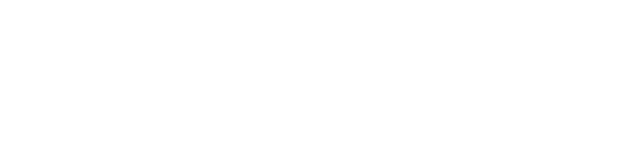
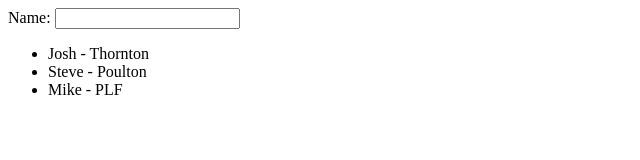
Before and after one commit to joshricha/60_angular, a plain HTML site: page index.html in a window 1280 px wide. Shown: the whole page, without its empty margins (0-640 px from the left). Drawn offline with nearby package versions, Linux system fonts and the light colour scheme.

Commit message:
Double data

```diff
--- a/index.html
+++ b/index.html
@@ -1,10 +1,18 @@
 <!DOCTYPE html>
-<html lang="en">
+<html lang="en" ng-app>
 <head>
   <meta charset="UTF-8">
-  <title>Document</title>
+  <title>Angular 60</title>
 </head>
-<body>
+<body ng-init="customers=[{name: 'Josh', city: 'Thornton'}, {name: 'Steve', city: 'Poulton'}, {name: 'Mike', city: 'PLF'}]">
+  <div class="container">
+    Name: <input type="text" ng-model="name" /> {{ name }}
+  </div>
+  <ul>
+    <li ng-repeat="cust in customers">
+      {{ cust.name }} - {{ cust.city }}
+    </li>
+  </ul>
 
   <script src="https://ajax.googleapis.com/ajax/libs/angularjs/1.3.10/angular.min.js" type="text/javascript"></script>
 </body>
```
